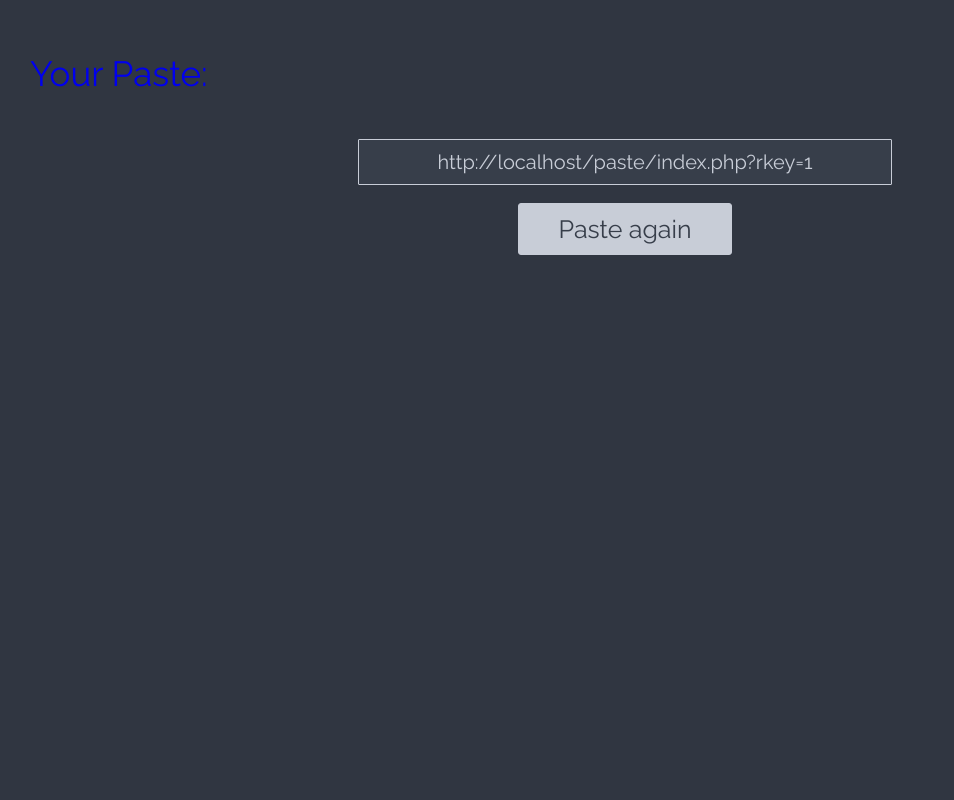
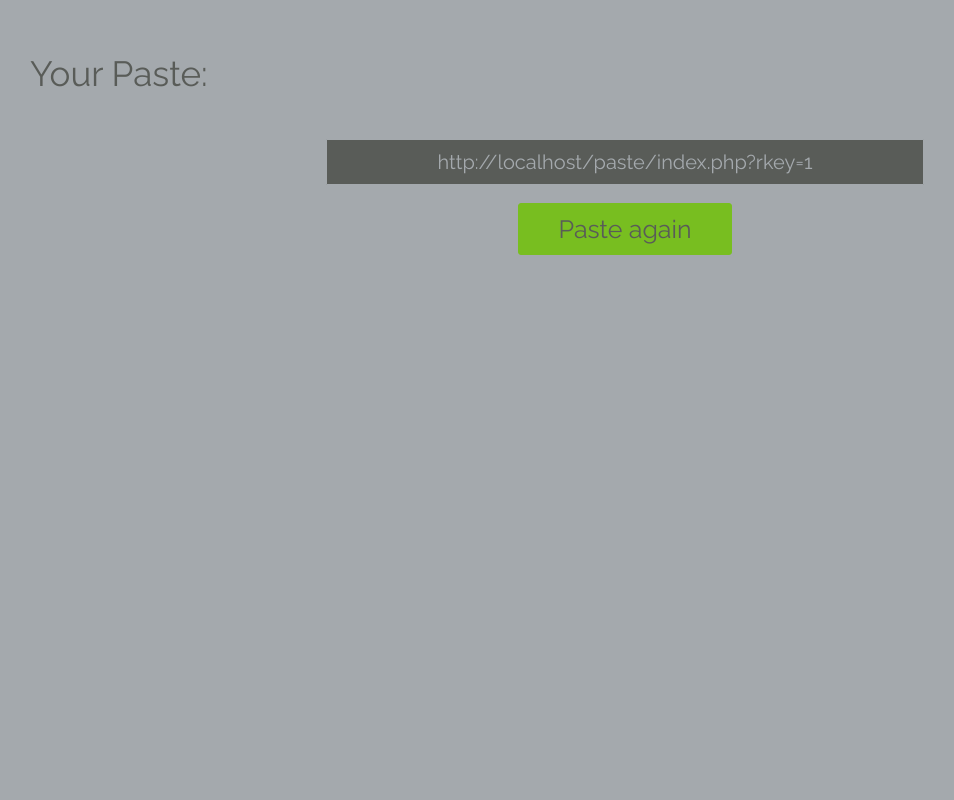
Before and after one commit to cmtzco/paster, a PHP site: page /paste/index.php?rkey=1 in a window 1280 px wide. Shown: the whole page, without its empty margins (23-977 px from the left). Run offline with PHP 8.4, Linux system fonts and the light colour scheme; data that the repository does not hold is empty; some libraries are stand-ins or nearby versions.

Commit message:
style changes to match a specific color scheme

```diff
--- a/index.php
+++ b/index.php
@@ -72,7 +72,6 @@ date_default_timezone_set('America/Mexico_City');
             background-color:#78BE20;
             padding: 15px 20px;
             margin:5px;
-	    box-shadow: 2px 2px 1px;
         }
         body {
             background-color:#A4A9AD;
--- a/paste/index.php
+++ b/paste/index.php
@@ -26,18 +26,18 @@ function curPageURL() {
         padding:45px;
         font-size:35px;
         font-family:'Raleway', sans-serif;
-        background-color:#303641;
-        color:#C8CDD7;
+        background-color:#A4A9AD;
+        color:#A4A9AD;
 
     }
     body {
-        background-color:#303641;
+        background-color:#A4A9AD;
         width:100%;
     }
     .pastedcontent {
         margin:0px auto;
-        background-color:#373E4A;
-        color:#C8CDD7;
+        background-color:#595C58;
+        color:#A4A9AD;
         border:1px;
     }
     .pasteddiv {
@@ -45,37 +45,45 @@ function curPageURL() {
     text-align:center;
 
     }
+    header > a {
+	color:#595C58;
+    }
+    header > a:visited {
+   	color:#595C58;
+    }
     a {
         text-decoration:none;
+	color:#A4A9AD;
         }
     a:visited {
-        color:#C8CDD7;
+        color:#A4A9AD;
         }
     .pasteagain {
     font-family:'Raleway', sans-serif;
-    color:#373E4A;
+    color:#A4A9AD;
     width:15%;
     padding:10px;
-    border:1px solid #C8CDD7;
-    background-color:#C8CDD7;
+    box-shadow:2px 2px 1px;
+    border:1px solid #78BE20;
+    background-color:#78BE20;
     text-align:center;
     margin:0 auto;
     font-size:25px;
     border-radius:3px;
     }
     .pasteagaintext {
-    color:#373E4A;
+    color:#595C58;
     }
     .pasteagaintext:visited {
-    color:#373E4A;
+    color:#595C58;
     }
     .pageurl {
     font-family:'Raleway', sans-serif;
-    color:#C8CDD7;
-    width:40%;
+    color:#A4A9AD;
+    width:45%;
     padding:10px;
     border:1px solid;
-    background-color:#373E4A;
+    background-color:#595C58;
     text-align:center;
     margin:0 auto;
     font-size:20px;
@@ -83,11 +91,11 @@ function curPageURL() {
     }
     .submitby {
     font-family:'Raleway', sans-serif;
-    color:#C8CDD7;
+    color:#A4A9AD;
     width:35%;
     padding:10px;
     border:1px solid;
-    background-color:#373E4A;
+    background-color:#595C58;
     text-align:center;
     margin:0 auto;
     font-size:20px;
```
Also changed, not shown: assets/paste.php (+7 -7 lines).
